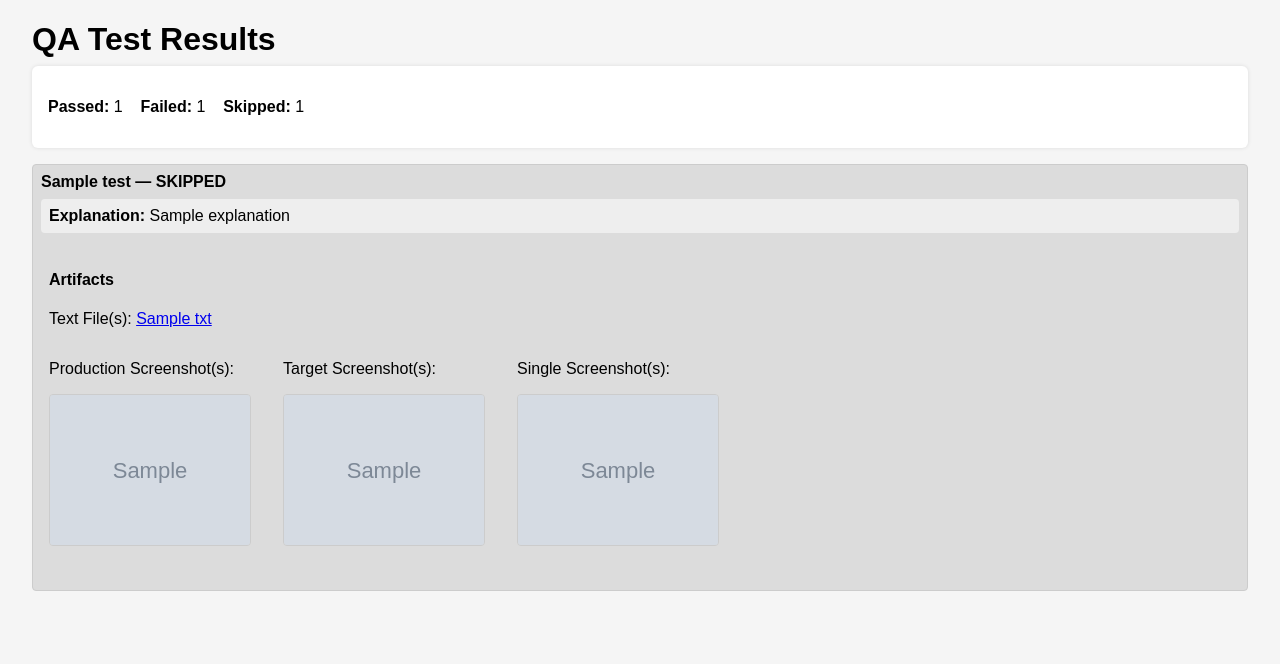
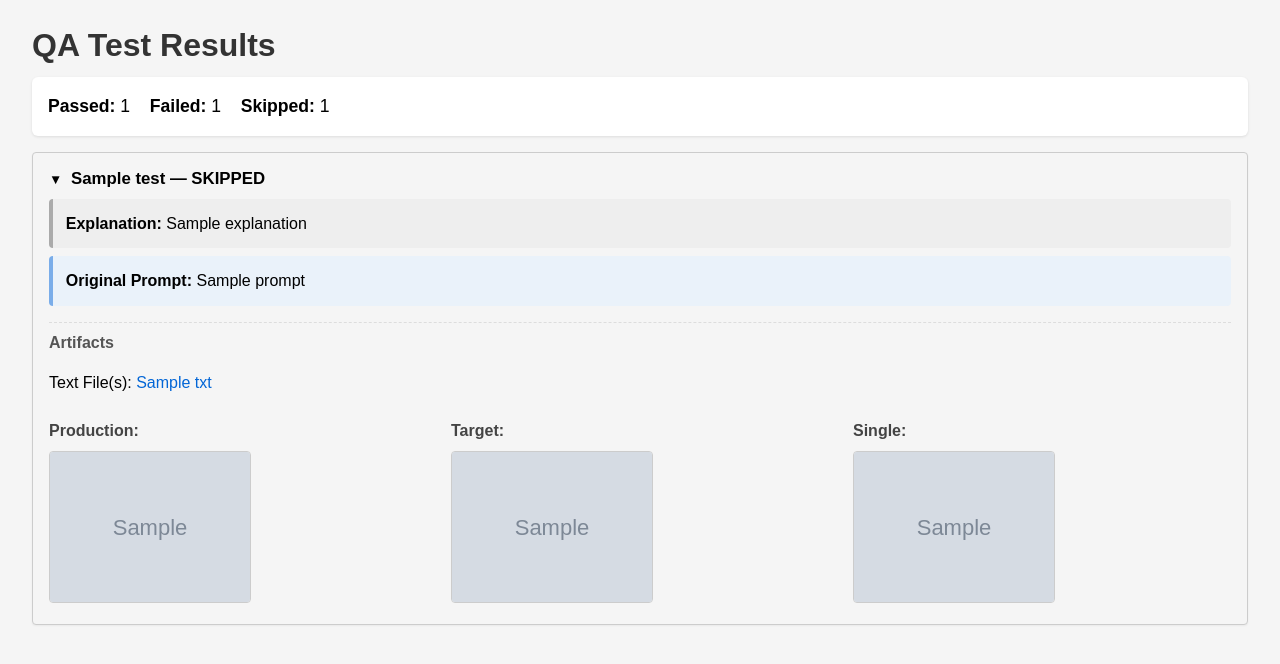
Before and after one commit to FlyBase/website_automated_testing, a Python web app: template scripts/templates/report_template.html in a window 1280 px wide, after a click that opens the changed part. Shown: the top 664 px of the page. Run offline with Jinja, Linux system fonts and the light colour scheme; the template is opened without the code that fills it: most values are stand-ins (such as "Sample title", 1, 10 or a date in 2020); grey boxes marked "Sample" are stand-in pictures.

Commit message:
Added prompt to test output page.

```diff
--- a/scripts/templates/report_template.html
+++ b/scripts/templates/report_template.html
@@ -8,16 +8,22 @@
       font-family: Arial, sans-serif;
       margin: 1rem 2rem;
       background-color: #f5f5f5;
+      line-height: 1.5; /* Improve readability */
     }
     h1 {
       margin-bottom: 0.5rem;
+      color: #333;
     }
     .summary {
       background-color: #fff;
       padding: 1rem;
       border-radius: 6px;
       margin-bottom: 1rem;
-      box-shadow: 0 0 4px rgba(0,0,0,0.1);
+      box-shadow: 0 1px 3px rgba(0,0,0,0.1);
+    }
+    .summary p {
+        margin: 0;
+        font-size: 1.1em;
     }
 
     details {
@@ -25,41 +31,90 @@
       background-color: #fff;
       border: 1px solid #ccc;
       border-radius: 4px;
-      padding: 0.5rem;
+      padding: 0.8rem 1rem; /* Slightly more padding */
+      box-shadow: 0 1px 2px rgba(0,0,0,0.05);
     }
     summary {
       font-weight: bold;
       cursor: pointer;
-      list-style: none;
+      list-style: none; /* Remove default marker */
       outline: none;
+      margin-bottom: 0.5rem; /* Space below summary when open */
+      font-size: 1.05em;
     }
-    /* Color the summary background depending on test status. We'll do it inline. */
+    summary::-webkit-details-marker { display: none; } /* Chrome/Safari */
+    summary::marker { display: none; } /* Firefox */
 
-    .explanation {
+    /* Add custom marker */
+    summary::before {
+        content: '► '; /* Collapsed state */
+        font-size: 0.8em;
+        margin-right: 5px;
+    }
+    details[open] > summary::before {
+        content: '▼ '; /* Expanded state */
+    }
+
+    .explanation, .prompt { /* Apply similar styling to both */
       margin: 0.5rem 0;
-      padding: 0.5rem;
+      padding: 0.8rem;
       background-color: #eee;
       border-radius: 4px;
+      border-left: 4px solid #aaa; /* Add a visual bar */
+      word-wrap: break-word; /* Prevent long prompts from overflowing */
     }
+    .prompt {
+        background-color: #eaf2fa; /* Slightly different background for prompt */
+        border-left-color: #7aade9;
+    }
+
     .artifacts {
-      margin: 0.5rem 0;
-      padding: 0.5rem;
+      margin: 1rem 0 0.5rem 0; /* Add margin top */
+      padding-top: 0.5rem;
+      border-top: 1px dashed #ddd; /* Separator */
+    }
+    .artifacts h4 {
+        margin-top: 0;
+        margin-bottom: 0.5rem;
+        color: #555;
     }
     .artifact-link {
       display: inline-block;
       margin-right: 1rem;
+      margin-bottom: 0.5rem; /* Space below links */
+      color: #0366d6;
+      text-decoration: none;
+    }
+    .artifact-link:hover {
+        text-decoration: underline;
     }
     .screenshots {
       display: flex;
-      gap: 2rem;
+      gap: 1.5rem; /* Slightly smaller gap */
       flex-wrap: wrap;
-      margin: 1rem 0;
+      margin-top: 0.8rem;
+    }
+    .screenshots div { /* Container for each screenshot type */
+        flex: 1 1 200px; /* Allow wrapping */
+        min-width: 150px;
+    }
+    .screenshots p { /* Label for screenshots */
+        margin: 0 0 0.5rem 0;
+        font-weight: bold;
+        color: #444;
     }
     .screenshots img {
       max-width: 200px;
+      height: auto; /* Maintain aspect ratio */
       border: 1px solid #ccc;
       border-radius: 4px;
       cursor: pointer;
+      transition: transform 0.2s ease-in-out;
+      display: block; /* Prevent extra space below image */
+    }
+    .screenshots img:hover {
+        transform: scale(1.05);
+        border-color: #888;
     }
   </style>
 </head>
@@ -76,64 +131,83 @@
 {% for test in tests %}
   {% set bgColor = "" %}
   {% if test.status == "pass" %}
-    {% set bgColor = "lightgreen" %}
+    {% set bgColor = "#e6ffed" %} {# Lighter green #}
   {% elif test.status == "fail" %}
-    {% set bgColor = "#f8c8c8" %}
+    {% set bgColor = "#ffebee" %} {# Lighter red #}
   {% elif test.status == "skipped" %}
-    {% set bgColor = "#dcdcdc" %}
+    {% set bgColor = "#f5f5f5" %} {# Lighter grey #}
   {% else %}
     {% set bgColor = "#fff" %}
   {% endif %}
 
   <details style="background-color: {{ bgColor }};">
-    <summary>{{ test.name }} &mdash; {{ test.status|upper }}</summary>
+    {# Display test name and status in the summary #}
+    <summary>{{ test.name }} &mdash; {{ test.status|upper if test.status else 'UNKNOWN' }}</summary>
 
+    {# Display Explanation #}
     <div class="explanation">
-      <strong>Explanation:</strong> {{ test.explanation }}
+      <strong>Explanation:</strong> {{ test.explanation if test.explanation else 'N/A' }}
     </div>
+
+    {# <<< Display Original Prompt if available >>> #}
+    {% if test.prompt %}
+    <div class="prompt">
+      <strong>Original Prompt:</strong> {{ test.prompt }}
+    </div>
+    {% endif %}
+
+    {# Display Artifacts #}
     <div class="artifacts">
       <h4>Artifacts</h4>
       {% if test.text_files %}
         <p>Text File(s):
           {% for txt in test.text_files %}
+            {# Link points to artifacts/<filename> relative to index.html #}
             <a class="artifact-link" href="artifacts/{{txt}}" download>{{txt}}</a>
           {% endfor %}
         </p>
       {% endif %}
 
+      {# Display Screenshots #}
       <div class="screenshots">
         {% if test.screenshots_prod %}
           <div>
-            <p>Production Screenshot(s):</p>
+            <p>Production:</p>
             {% for img in test.screenshots_prod %}
-              <a href="artifacts/{{img}}" target="_blank">
-                <img src="artifacts/{{img}}" alt="Production screenshot" />
+              <a href="artifacts/{{img}}" target="_blank" title="View Production Screenshot: {{img}}">
+                <img src="artifacts/{{img}}" alt="Production screenshot: {{img}}" />
               </a>
             {% endfor %}
           </div>
         {% endif %}
         {% if test.screenshots_target %}
           <div>
-            <p>Target Screenshot(s):</p>
+            <p>Target:</p>
             {% for img in test.screenshots_target %}
-              <a href="artifacts/{{img}}" target="_blank">
-                <img src="artifacts/{{img}}" alt="Target screenshot" />
+              <a href="artifacts/{{img}}" target="_blank" title="View Preview Screenshot: {{img}}">
+                <img src="artifacts/{{img}}" alt="Preview screenshot: {{img}}" />
               </a>
             {% endfor %}
           </div>
         {% endif %}
         {% if test.screenshots_single %}
           <div>
-            <p>Single Screenshot(s):</p>
+            <p>Single:</p> {# Changed label for clarity #}
             {% for img in test.screenshots_single %}
-              <a href="artifacts/{{img}}" target="_blank">
-                <img src="artifacts/{{img}}" alt="Single screenshot" />
+              <a href="artifacts/{{img}}" target="_blank" title="View Screenshot: {{img}}">
+                <img src="artifacts/{{img}}" alt="Single screenshot: {{img}}" />
               </a>
             {% endfor %}
           </div>
         {% endif %}
+        {# Add section for failure screenshots if implemented #}
+        {# {% if test.screenshots_failure %} ... {% endif %} #}
       </div>
-    </div>
+      {# Show message if no artifacts found for this test #}
+      {% if not test.text_files and not test.screenshots_prod and not test.screenshots_target and not test.screenshots_single %}
+        <p><em>No artifacts generated for this test.</em></p>
+      {% endif %}
+    </div> {# End artifacts div #}
   </details>
 {% endfor %}
 
```
Also changed, not shown: main.py (+54 -35 lines), scripts/generate_html_report.py (+69 -25 lines).
